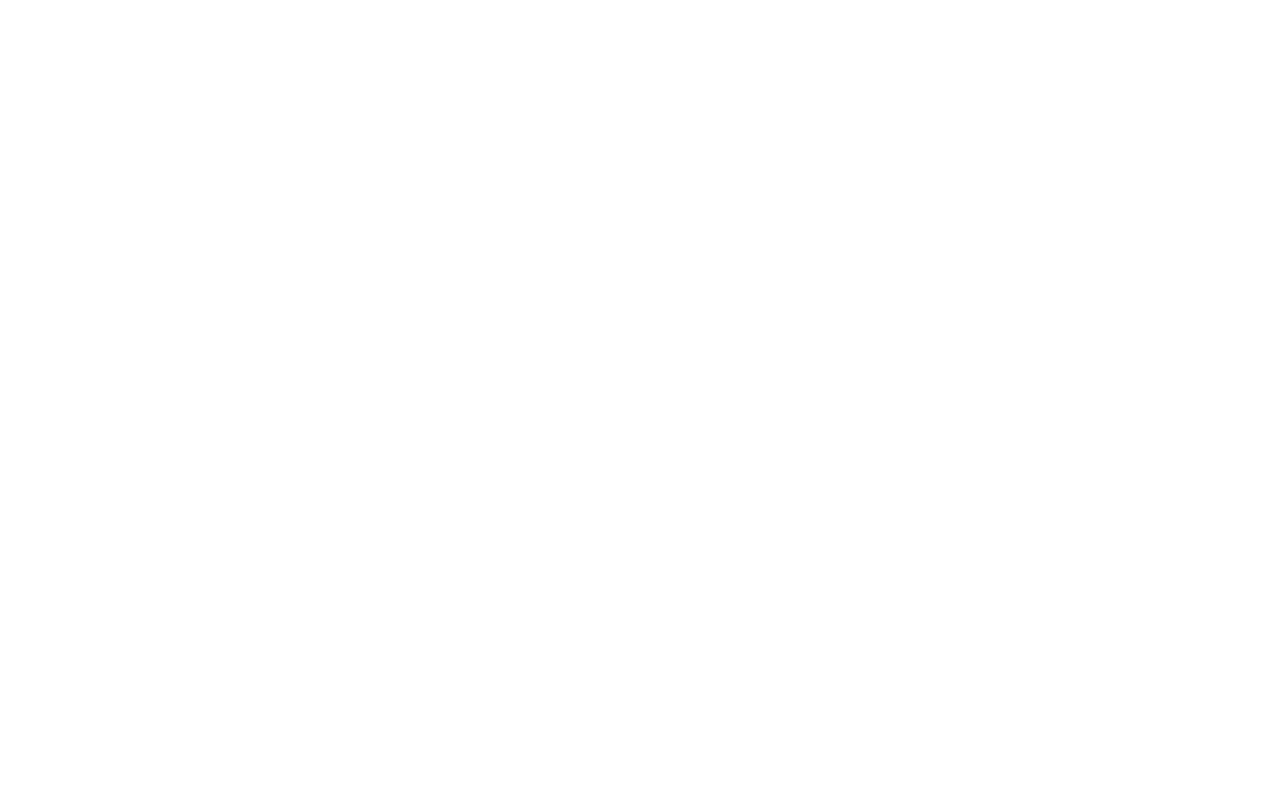
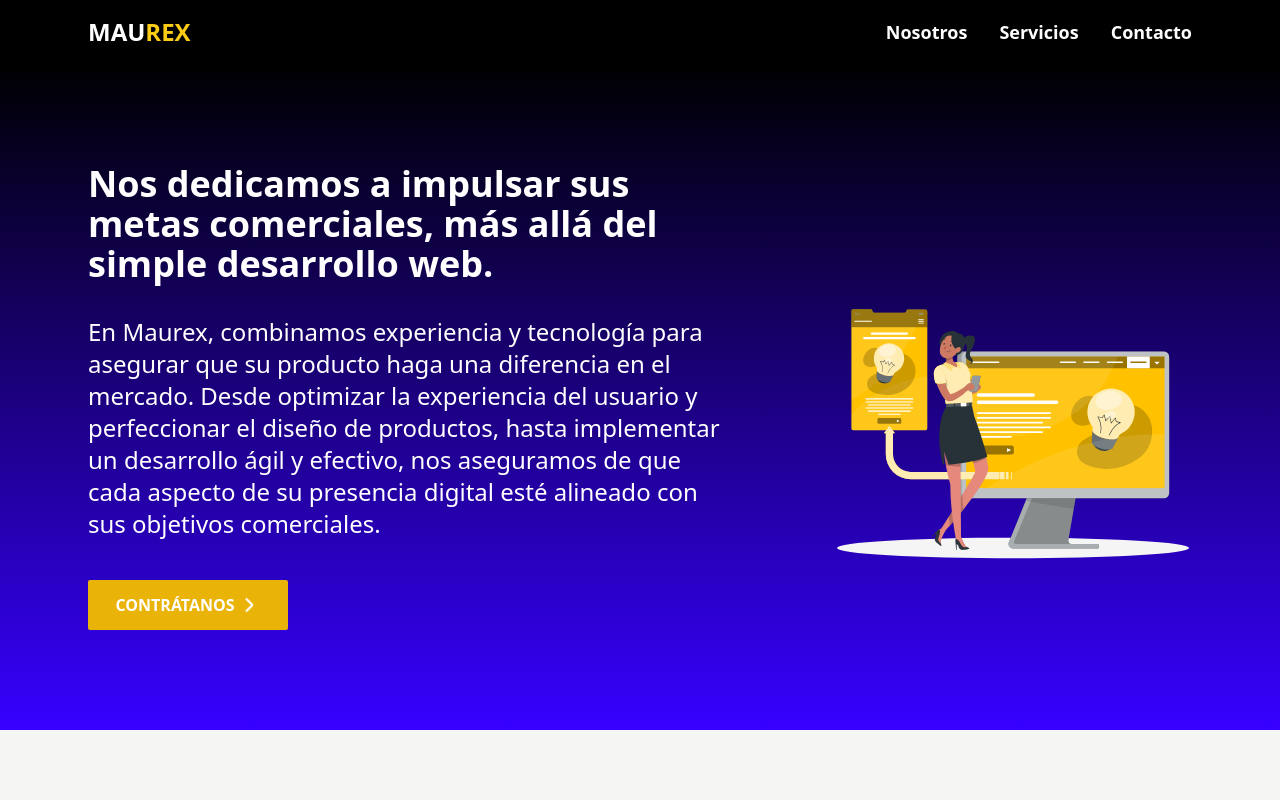
Before and after one commit to Soy-Mauricio/Maurex, a React (Vite) app: page /web-development in a window 1280 px wide. Before the commit this address had no page. Shown: the top 800 px of the page. Built offline with nearby package versions, Linux system fonts and the light colour scheme.

Commit message:
Creacion de vista Desarrollo Web 1.0

```diff
--- a/src/App.tsx
+++ b/src/App.tsx
@@ -5,6 +5,7 @@ import Home from './pages/Home';
 import OurWork from './pages/OurWork';
 import ViewMore from './pages/ViewMore';
 import ScrollToTop from './components/Scroll';
+import Web from './pages/Web';
 
 const App: React.FC = () => {
   return (
@@ -14,6 +15,7 @@ const App: React.FC = () => {
         <Route path="/home" element={<Home />} />
         <Route path="/our-work" element={<OurWork />} />
         <Route path="/view-more" element={<ViewMore />} />
+        <Route path="/web-development" element={<Web />} />
       </Routes>
     </Router>
   );
--- a/src/components/homeSections/OurServices.tsx
+++ b/src/components/homeSections/OurServices.tsx
@@ -1,19 +1,20 @@
 import React from 'react'
+import { Link } from 'react-router-dom';
 
 interface OurServicesProps {
   title: string;
   description: string;
   icon: string;
   number: number;
+  link: string;
 }
 
-const OurServices: React.FC<OurServicesProps> = ({title, description, number, icon}) => {
+const OurServices: React.FC<OurServicesProps> = ({title, description, number, link, icon}) => {
 
   return (
-
     <div className={`${number !== 4 ? "mb-6" : ""} bg-slate-50 border-b-[1px] border-stone-400 hover:border-b-colorAction-ACTION h-[200px] flex items-center justify-center flex-col cursor-pointer group`}>
       <div className="flex items-center h-auto">
-          <a className="h-auto p-5" href="#1">
+        <Link className="h-auto p-5" to={link}>
           <span className="sm:flex sm:items-center sm:justify-between relative">
             <h5 className="font-semibold text-xl opacity-80 sm:w-[30%] sm:mb-0 mb-4]">{title}</h5>
             <p className="font-medium opacity-70 sm:w-[70%] sm:transition-all sm:duration-200 sm:ease-in-out sm:group-hover:scale-75 sm:group-hover:opacity-0">{description}</p>
@@ -23,10 +24,9 @@ const OurServices: React.FC<OurServicesProps> = ({title, description, number, ic
               </span>
             </span>
           </span>
-          </a>
+        </Link>
       </div>
     </div>
-
   );
 }
 
--- a/src/pages/Home.tsx
+++ b/src/pages/Home.tsx
@@ -64,19 +64,23 @@ const Home: React.FC = () => {
               description='Creamos páginas web robustas y escalables que mejoran la experiencia del usuario y la presencia de tu negocio en línea.'
               icon='assets/Icons/angulo-derecho.png'
               number={1}
+              link='/web-development'
             />
 
             <OurServices
               title='Aplicaciones Móviles'
               description='Diseñamos y desarrollamos apps móviles intuitivas y eficientes para conectar tu negocio con los clientes dondequiera que estén.'
               icon='assets/Icons/angulo-derecho.png'
-              number={2}          />
+              number={2}
+              link=''
+            />
 
             <OurServices
               title='Software a Medida'
               description='Desarrollamos soluciones personalizadas que automatizan procesos, mejoran la eficiencia y reducen costos operativos.'
               icon='assets/Icons/angulo-derecho.png'
               number={3}
+              link=''
             />
 
             <OurServices
@@ -84,6 +88,7 @@ const Home: React.FC = () => {
               description='Te guiamos en la adopción de las tecnologías más adecuadas para el crecimiento de tu empresa.'
               icon='assets/Icons/angulo-derecho.png'
               number={4}
+              link=''
             />
           </div>
 
--- /dev/null
+++ b/src/pages/Web.tsx
@@ -0,0 +1,39 @@
+import React from 'react'
+import MainLayout from '../layouts/MainLayout';
+
+const Web: React.FC = () => {
+    return (
+
+        <MainLayout>
+
+            <section className="h-auto color-sections">
+                {/* Contenido de Bienvenida */}
+                <div className="text-white max-w-[1200px] w-full mx-auto h-auto flex justify-center items-center">
+                    <div className="h-[650px] p-4 sm:mx-8 sm:w-[60%] mb-4 flex flex-col justify-center">
+                        <div className="">
+                            <h1 className="text-4xl font-bold mt-4">Nos dedicamos a impulsar sus metas comerciales, más allá del simple desarrollo web.</h1>
+                            <p className="mt-8 text-2xl font-medium">En Maurex, combinamos experiencia y tecnología para asegurar que su producto haga una diferencia en el mercado. Desde optimizar la experiencia del usuario y perfeccionar el diseño de productos, hasta implementar un desarrollo ágil y efectivo, nos aseguramos de que cada aspecto de su presencia digital esté alineado con sus objetivos comerciales.</p>
+                        </div>
+
+                        <div className="mt-10">
+                            <button className="p-3 rounded-sm flex items-center justify-center w-[200px] bg-yellow-500 transition ease-in-out delay-150 hover:-translate-y-1 duration-300 will-change-transform">
+                                <a className="font-semibold text-base flex jus items-center">
+                                    CONTRÁTANOS
+                                </a>
+                                <img className="w-[26px] inline-block" src="assets/Icons/angulo-pequeno-derecha.png" alt="" />
+                            </button>
+                        </div>
+                    </div>
+
+                    <div className="w-[40%] sm:flex hidden">
+                        <img className="object-cover" src="/assets/Img/Website.svg" alt="" />
+                    </div>
+                </div>
+            </section>
+
+        </MainLayout>
+
+    );
+}
+
+export default Web;
```
Also changed, not shown: public/assets/Img/Website.svg (added). Lines whose indentation alone changed are shown as unchanged.
